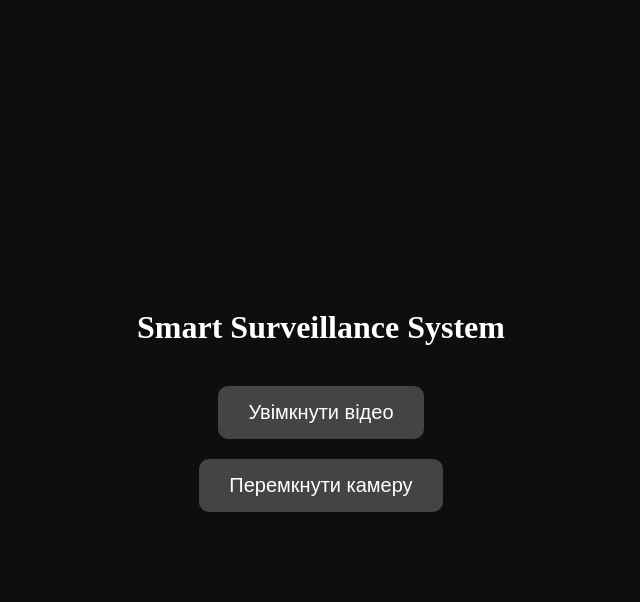
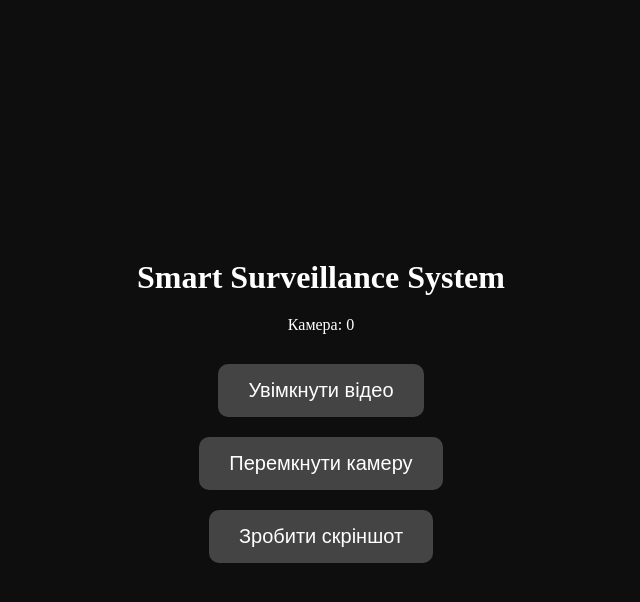
Before and after one commit to MariaMihajilova/SmartSurveillance, a Django app: page / in a window 1280 px wide. Shown: the top 602 px of the page, without its empty margins (319-959 px from the left). Run offline with Django 3.2, Linux system fonts and the light colour scheme.

Commit message:
Update index.html

```diff
--- a/templates/index.html
+++ b/templates/index.html
@@ -4,6 +4,7 @@
     <meta charset="UTF-8">
     <meta name="viewport" content="width=device-width, initial-scale=1.0">
     <title>Smart Surveillance System</title>
+    <link rel="icon" href="data:,">
     <style>
         body {
             margin: 0;
@@ -23,7 +24,7 @@
 
         img {
             width: auto;
-            height: 60vh;   /* Висота 60% від висоти екрану */
+            height: 60vh;
             display: none;
             border-radius: 10px;
             margin-bottom: 20px;
@@ -48,22 +49,33 @@
 </head>
 <body>
     <h1>Smart Surveillance System</h1>
-    <img id="video" src="/video_feed/" alt="Live Video">
+    <img id="video" src="/video_feed/0" alt="Live Video">
+    <div id="camera-info" style="color: white; margin-bottom: 10px;">Камера: 0</div>
+
     <!-- Кнопка вмикання вимикання відео -->
     <button id="toggleButton">Увімкнути відео</button>
     <!-- Кнопка для зміни активної камери -->
     <button id="switchCamera">Перемкнути камеру</button>
+    <!-- Кнопка для створення скріншоту -->
+    <button id="screenshotButton">Зробити скріншот</button>
+    <!-- Канвас для скріншотів -->
+    <canvas id="canvas" style="display: none;"></canvas>
 
     <script>
+        document.addEventListener('DOMContentLoaded', () => {
             const video = document.getElementById('video');
             const toggleButton = document.getElementById('toggleButton');
             const switchCamera = document.getElementById('switchCamera');
             const cameraInfo = document.getElementById('camera-info');
+            const screenshotButton = document.getElementById('screenshotButton');
+            const canvas = document.getElementById('canvas');
+            const scaleFactor = 2; // Коефіцієнт масштабування (2x, 3x, тощо)
+            let cameraIndex = 0;
+            video.style.display = 'block';
+            video.style.display = 'none';
 
-        let cameraIndex = 0;
-
-
-        toggleButton.onclick = function() {
+            // Включення/вимкнення відео
+            toggleButton.onclick = function () {
                 if (video.style.display === 'none') {
                     video.style.display = 'block';
                     toggleButton.innerText = 'Вимкнути відео';
@@ -83,6 +95,59 @@
                 video.src = "";
                 video.src = videoSrc;
             };
+
+            // Переконаємося, що відео готове
+            video.addEventListener('canplay', function () {
+                // Встановлюємо розміри canvas після того, як відео готове
+                canvas.width = video.videoWidth || video.clientWidth;
+                canvas.height = video.videoHeight || video.clientHeight;
+            });
+
+            // Створення скріншоту
+            screenshotButton.onclick = function () {
+                // Перевірка, чи відео доступне та відтворюється
+                if (!video || video.paused || video.ended) {
+                    console.error("Відео не активне або не відтворюється.");
+                    return;
+                }
+
+                // Встановлюємо розміри canvas за розмірами відео, якщо це ще не зроблено
+                if (canvas.width === 0 || canvas.height === 0) {
+                    canvas.width = video.videoWidth || video.clientWidth;
+                    canvas.height = video.videoHeight || video.clientHeight;
+                }
+
+                // Масштабуємо canvas для отримання більшого зображення
+                canvas.width = (video.videoWidth || video.clientWidth) * scaleFactor;
+                canvas.height = (video.videoHeight || video.clientHeight) * scaleFactor;
+
+                // Отримуємо контекст canvas
+                const ctx = canvas.getContext('2d');
+
+                // Малюємо поточний кадр відео на canvas
+                ctx.drawImage(video, 0, 0, canvas.width, canvas.height);
+
+                // Перевірка, чи canvas не порожній перед створенням blob
+                if (canvas.width === 0 || canvas.height === 0) {
+                    console.error("Розміри canvas нульові.");
+                    return;
+                }
+
+                // Перетворюємо canvas у blob
+                canvas.toBlob(function (blob) {
+                    if (!blob) {
+                        console.error("Не вдалося створити blob");
+                        return;
+                    }
+
+                    // Створюємо посилання для завантаження
+                    const link = document.createElement('a');
+                    link.href = URL.createObjectURL(blob);
+                    link.download = `screenshot_${Date.now()}.png`;
+                    link.click();
+                }, 'image/png');
+            };
+        });
     </script>
 </body>
 </html>
```
Lines whose indentation alone changed are shown as unchanged.
